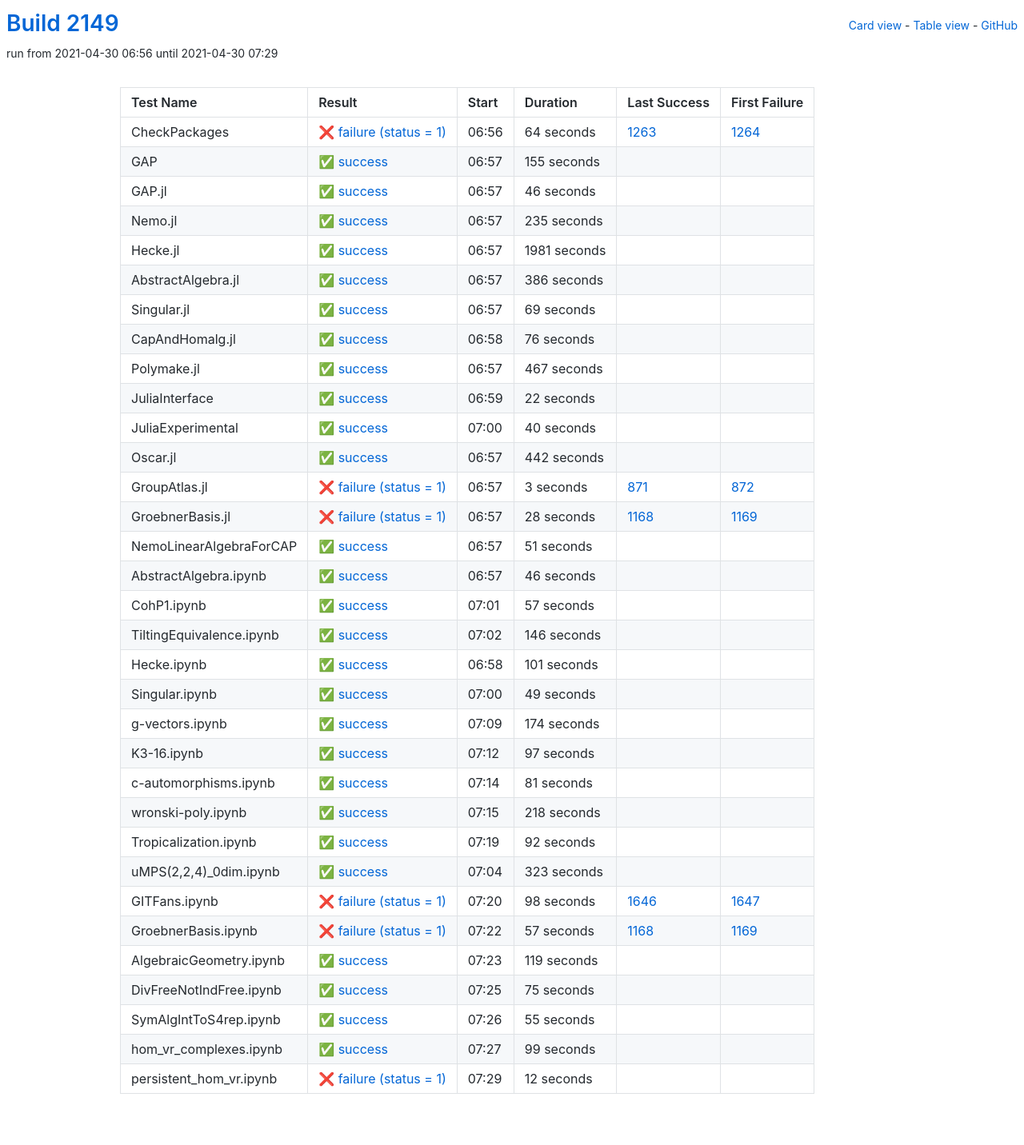
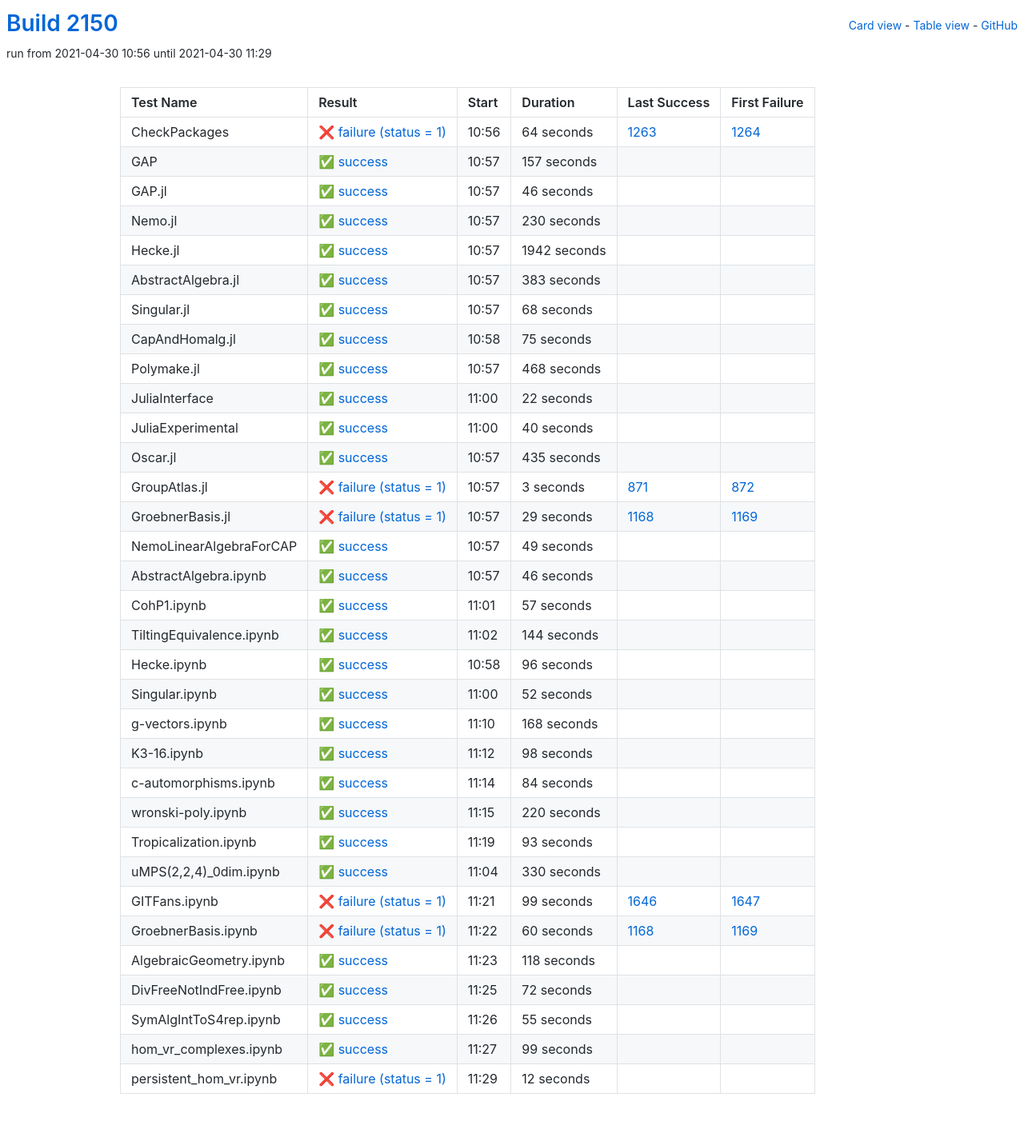
Before and after one commit to oscar-system/oscar-ci-status-stable, a Jekyll site: the page built from table.html, in a window 1280 px wide. Shown: the whole page at 80% size. Built offline with Jekyll 4.4.1, drawn with Linux system fonts in a browser that asks for light colours.

Commit message:
Build #2150

```diff
--- a/_data/ci.yml
+++ b/_data/ci.yml
@@ -1,6 +1,6 @@
 ---
-build: 2149
-build_url: https://oscarci.mathematik.uni-kl.de/job/oscar-stable/2149/
+build: 2150
+build_url: https://oscarci.mathematik.uni-kl.de/job/oscar-stable/2150/
 job: oscar-stable
 organization: oscar-system
 repo: oscar-ci-status-stable
@@ -8,8 +8,8 @@ repourl: https://github.com/oscar-system/oscar-ci-status-stable
 tests:
 - name: CheckPackages
   id: checkpackages
-  log: https://oscarci.mathematik.uni-kl.de/job/oscar-stable/2149/artifact/logs/build-2149/CheckPackages.log
-  start: 2021-04-30 06:56
+  log: https://oscarci.mathematik.uni-kl.de/job/oscar-stable/2150/artifact/logs/build-2150/CheckPackages.log
+  start: 2021-04-30 10:56
   success: false
   exitcode: 1
   status: failure
@@ -20,20 +20,20 @@ tests:
   first_failure_url: https://oscarci.mathematik.uni-kl.de/job/oscar-stable/1264/
 - name: GAP
   id: gap
-  log: https://oscarci.mathematik.uni-kl.de/job/oscar-stable/2149/artifact/logs/build-2149/GAP.log
-  start: 2021-04-30 06:57
+  log: https://oscarci.mathematik.uni-kl.de/job/oscar-stable/2150/artifact/logs/build-2150/GAP.log
+  start: 2021-04-30 10:57
   success: true
   exitcode: 0
   status: success
-  duration: 155
+  duration: 157
   last_success: false
   last_success_url:
   first_failure: false
   first_failure_url:
 - name: GAP.jl
   id: gap-jl
-  log: https://oscarci.mathematik.uni-kl.de/job/oscar-stable/2149/artifact/logs/build-2149/GAP.jl.log
-  start: 2021-04-30 06:57
+  log: https://oscarci.mathematik.uni-kl.de/job/oscar-stable/2150/artifact/logs/build-2150/GAP.jl.log
+  start: 2021-04-30 10:57
   success: true
   exitcode: 0
   status: success
@@ -44,80 +44,80 @@ tests:
   first_failure_url:
 - name: Nemo.jl
   id: nemo-jl
-  log: https://oscarci.mathematik.uni-kl.de/job/oscar-stable/2149/artifact/logs/build-2149/Nemo.jl.log
-  start: 2021-04-30 06:57
+  log: https://oscarci.mathematik.uni-kl.de/job/oscar-stable/2150/artifact/logs/build-2150/Nemo.jl.log
+  start: 2021-04-30 10:57
   success: true
   exitcode: 0
   status: success
-  duration: 235
+  duration: 230
   last_success: false
   last_success_url:
   first_failure: false
   first_failure_url:
 - name: Hecke.jl
   id: hecke-jl
-  log: https://oscarci.mathematik.uni-kl.de/job/oscar-stable/2149/artifact/logs/build-2149/Hecke.jl.log
-  start: 2021-04-30 06:57
+  log: https://oscarci.mathematik.uni-kl.de/job/oscar-stable/2150/artifact/logs/build-2150/Hecke.jl.log
+  start: 2021-04-30 10:57
   success: true
   exitcode: 0
   status: success
-  duration: 1981
+  duration: 1942
   last_success: false
   last_success_url:
   first_failure: false
   first_failure_url:
 - name: AbstractAlgebra.jl
   id: abstractalgebra-jl
-  log: https://oscarci.mathematik.uni-kl.de/job/oscar-stable/2149/artifact/logs/build-2149/AbstractAlgebra.jl.log
-  start: 2021-04-30 06:57
+  log: https://oscarci.mathematik.uni-kl.de/job/oscar-stable/2150/artifact/logs/build-2150/AbstractAlgebra.jl.log
+  start: 2021-04-30 10:57
   success: true
   exitcode: 0
   status: success
-  duration: 386
+  duration: 383
   last_success: false
   last_success_url:
   first_failure: false
   first_failure_url:
 - name: Singular.jl
   id: singular-jl
-  log: https://oscarci.mathematik.uni-kl.de/job/oscar-stable/2149/artifact/logs/build-2149/Singular.jl.log
-  start: 2021-04-30 06:57
+  log: https://oscarci.mathematik.uni-kl.de/job/oscar-stable/2150/artifact/logs/build-2150/Singular.jl.log
+  start: 2021-04-30 10:57
   success: true
   exitcode: 0
   status: success
-  duration: 69
+  duration: 68
   last_success: false
   last_success_url:
   first_failure: false
   first_failure_url:
 - name: CapAndHomalg.jl
   id: capandhomalg-jl
-  log: https://oscarci.mathematik.uni-kl.de/job/oscar-stable/2149/artifact/logs/build-2149/CapAndHomalg.jl.log
-  start: 2021-04-30 06:58
+  log: https://oscarci.mathematik.uni-kl.de/job/oscar-stable/2150/artifact/logs/build-2150/CapAndHomalg.jl.log
+  start: 2021-04-30 10:58
   success: true
   exitcode: 0
   status: success
-  duration: 76
+  duration: 75
   last_success: false
   last_success_url:
   first_failure: false
   first_failure_url:
 - name: Polymake.jl
   id: polymake-jl
-  log: https://oscarci.mathematik.uni-kl.de/job/oscar-stable/2149/artifact/logs/build-2149/Polymake.jl.log
-  start: 2021-04-30 06:57
+  log: https://oscarci.mathematik.uni-kl.de/job/oscar-stable/2150/artifact/logs/build-2150/Polymake.jl.log
+  start: 2021-04-30 10:57
   success: true
   exitcode: 0
   status: success
-  duration: 467
+  duration: 468
   last_success: false
   last_success_url:
   first_failure: false
   first_failure_url:
 - name: JuliaInterface
   id: juliainterface
-  log: https://oscarci.mathematik.uni-kl.de/job/oscar-stable/2149/artifact/logs/build-2149/JuliaInterface.log
-  start: 2021-04-30 06:59
+  log: https://oscarci.mathematik.uni-kl.de/job/oscar-stable/2150/artifact/logs/build-2150/JuliaInterface.log
+  start: 2021-04-30 11:00
   success: true
   exitcode: 0
   status: success
@@ -128,8 +128,8 @@ tests:
   first_failure_url:
 - name: JuliaExperimental
   id: juliaexperimental
-  log: https://oscarci.mathematik.uni-kl.de/job/oscar-stable/2149/artifact/logs/build-2149/JuliaExperimental.log
-  start: 2021-04-30 07:00
+  log: https://oscarci.mathematik.uni-kl.de/job/oscar-stable/2150/artifact/logs/build-2150/JuliaExperimental.log
+  start: 2021-04-30 11:00
   success: true
   exitcode: 0
   status: success
@@ -140,20 +140,20 @@ tests:
   first_failure_url:
 - name: Oscar.jl
   id: oscar-jl
-  log: https://oscarci.mathematik.uni-kl.de/job/oscar-stable/2149/artifact/logs/build-2149/Oscar.jl.log
-  start: 2021-04-30 06:57
+  log: https://oscarci.mathematik.uni-kl.de/job/oscar-stable/2150/artifact/logs/build-2150/Oscar.jl.log
+  start: 2021-04-30 10:57
   success: true
   exitcode: 0
   status: success
-  duration: 442
+  duration: 435
   last_success: false
   last_success_url:
   first_failure: false
   first_failure_url:
 - name: GroupAtlas.jl
   id: groupatlas-jl
-  log: https://oscarci.mathematik.uni-kl.de/job/oscar-stable/2149/artifact/logs/build-2149/GroupAtlas.jl.log
-  start: 2021-04-30 06:57
+  log: https://oscarci.mathematik.uni-kl.de/job/oscar-stable/2150/artifact/logs/build-2150/GroupAtlas.jl.log
+  start: 2021-04-30 10:57
   success: false
   exitcode: 1
   status: failure
@@ -164,32 +164,32 @@ tests:
   first_failure_url: https://oscarci.mathematik.uni-kl.de/job/oscar-stable/872/
 - name: GroebnerBasis.jl
   id: groebnerbasis-jl
-  log: https://oscarci.mathematik.uni-kl.de/job/oscar-stable/2149/artifact/logs/build-2149/GroebnerBasis.jl.log
-  start: 2021-04-30 06:57
+  log: https://oscarci.mathematik.uni-kl.de/job/oscar-stable/2150/artifact/logs/build-2150/GroebnerBasis.jl.log
+  start: 2021-04-30 10:57
   success: false
   exitcode: 1
   status: failure
-  duration: 28
+  duration: 29
   last_success: 1168
   last_success_url: https://oscarci.mathematik.uni-kl.de/job/oscar-stable/1168/
   first_failure: 1169
   first_failure_url: https://oscarci.mathematik.uni-kl.de/job/oscar-stable/1169/
 - name: NemoLinearAlgebraForCAP
   id: nemolinearalgebraforcap
-  log: https://oscarci.mathematik.uni-kl.de/job/oscar-stable/2149/artifact/logs/build-2149/NemoLinearAlgebraForCAP.log
-  start: 2021-04-30 06:57
+  log: https://oscarci.mathematik.uni-kl.de/job/oscar-stable/2150/artifact/logs/build-2150/NemoLinearAlgebraForCAP.log
+  start: 2021-04-30 10:57
   success: true
   exitcode: 0
   status: success
-  duration: 51
+  duration: 49
   last_success: false
   last_success_url:
   first_failure: false
   first_failure_url:
 - name: AbstractAlgebra.ipynb
   id: abstractalgebra-ipynb
-  log: https://oscarci.mathematik.uni-kl.de/job/oscar-stable/2149/artifact/logs/build-2149/AbstractAlgebra.ipynb.log
-  start: 2021-04-30 06:57
+  log: https://oscarci.mathematik.uni-kl.de/job/oscar-stable/2150/artifact/logs/build-2150/AbstractAlgebra.ipynb.log
+  start: 2021-04-30 10:57
   success: true
   exitcode: 0
   status: success
@@ -200,8 +200,8 @@ tests:
   first_failure_url:
 - name: CohP1.ipynb
   id: cohp1-ipynb
-  log: https://oscarci.mathematik.uni-kl.de/job/oscar-stable/2149/artifact/logs/build-2149/CohP1.ipynb.log
-  start: 2021-04-30 07:01
+  log: https://oscarci.mathematik.uni-kl.de/job/oscar-stable/2150/artifact/logs/build-2150/CohP1.ipynb.log
+  start: 2021-04-30 11:01
   success: true
   exitcode: 0
   status: success
@@ -212,164 +212,164 @@ tests:
   first_failure_url:
 - name: TiltingEquivalence.ipynb
   id: tiltingequivalence-ipynb
-  log: https://oscarci.mathematik.uni-kl.de/job/oscar-stable/2149/artifact/logs/build-2149/TiltingEquivalence.ipynb.log
-  start: 2021-04-30 07:02
+  log: https://oscarci.mathematik.uni-kl.de/job/oscar-stable/2150/artifact/logs/build-2150/TiltingEquivalence.ipynb.log
+  start: 2021-04-30 11:02
   success: true
   exitcode: 0
   status: success
-  duration: 146
+  duration: 144
   last_success: false
   last_success_url:
   first_failure: false
   first_failure_url:
 - name: Hecke.ipynb
   id: hecke-ipynb
-  log: https://oscarci.mathematik.uni-kl.de/job/oscar-stable/2149/artifact/logs/build-2149/Hecke.ipynb.log
-  start: 2021-04-30 06:58
+  log: https://oscarci.mathematik.uni-kl.de/job/oscar-stable/2150/artifact/logs/build-2150/Hecke.ipynb.log
+  start: 2021-04-30 10:58
   success: true
   exitcode: 0
   status: success
-  duration: 101
+  duration: 96
   last_success: false
   last_success_url:
   first_failure: false
   first_failure_url:
 - name: Singular.ipynb
   id: singular-ipynb
-  log: https://oscarci.mathematik.uni-kl.de/job/oscar-stable/2149/artifact/logs/build-2149/Singular.ipynb.log
-  start: 2021-04-30 07:00
+  log: https://oscarci.mathematik.uni-kl.de/job/oscar-stable/2150/artifact/logs/build-2150/Singular.ipynb.log
+  start: 2021-04-30 11:00
   success: true
   exitcode: 0
   status: success
-  duration: 49
+  duration: 52
   last_success: false
   last_success_url:
   first_failure: false
   first_failure_url:
 - name: g-vectors.ipynb
   id: g-vectors-ipynb
-  log: https://oscarci.mathematik.uni-kl.de/job/oscar-stable/2149/artifact/logs/build-2149/g-vectors.ipynb.log
-  start: 2021-04-30 07:09
+  log: https://oscarci.mathematik.uni-kl.de/job/oscar-stable/2150/artifact/logs/build-2150/g-vectors.ipynb.log
+  start: 2021-04-30 11:10
   success: true
   exitcode: 0
   status: success
-  duration: 174
+  duration: 168
   last_success: false
   last_success_url:
   first_failure: false
   first_failure_url:
 - name: K3-16.ipynb
   id: k3-16-ipynb
-  log: https://oscarci.mathematik.uni-kl.de/job/oscar-stable/2149/artifact/logs/build-2149/K3-16.ipynb.log
-  start: 2021-04-30 07:12
+  log: https://oscarci.mathematik.uni-kl.de/job/oscar-stable/2150/artifact/logs/build-2150/K3-16.ipynb.log
+  start: 2021-04-30 11:12
   success: true
   exitcode: 0
   status: success
-  duration: 97
+  duration: 98
   last_success: false
   last_success_url:
   first_failure: false
   first_failure_url:
 - name: c-automorphisms.ipynb
   id: c-automorphisms-ipynb
-  log: https://oscarci.mathematik.uni-kl.de/job/oscar-stable/2149/artifact/logs/build-2149/c-automorphisms.ipynb.log
-  start: 2021-04-30 07:14
+  log: https://oscarci.mathematik.uni-kl.de/job/oscar-stable/2150/artifact/logs/build-2150/c-automorphisms.ipynb.log
+  start: 2021-04-30 11:14
   success: true
   exitcode: 0
   status: success
-  duration: 81
+  duration: 84
   last_success: false
   last_success_url:
   first_failure: false
   first_failure_url:
 - name: wronski-poly.ipynb
   id: wronski-poly-ipynb
-  log: https://oscarci.mathematik.uni-kl.de/job/oscar-stable/2149/artifact/logs/build-2149/wronski-poly.ipynb.log
-  start: 2021-04-30 07:15
+  log: https://oscarci.mathematik.uni-kl.de/job/oscar-stable/2150/artifact/logs/build-2150/wronski-poly.ipynb.log
+  start: 2021-04-30 11:15
   success: true
   exitcode: 0
   status: success
-  duration: 218
+  duration: 220
   last_success: false
   last_success_url:
   first_failure: false
   first_failure_url:
 - name: Tropicalization.ipynb
   id: tropicalization-ipynb
-  log: https://oscarci.mathematik.uni-kl.de/job/oscar-stable/2149/artifact/logs/build-2149/Tropicalization.ipynb.log
-  start: 2021-04-30 07:19
+  log: https://oscarci.mathematik.uni-kl.de/job/oscar-stable/2150/artifact/logs/build-2150/Tropicalization.ipynb.log
+  start: 2021-04-30 11:19
   success: true
   exitcode: 0
   status: success
-  duration: 92
+  duration: 93
   last_success: false
   last_success_url:
   first_failure: false
   first_failure_url:
 - name: uMPS(2,2,4)_0dim.ipynb
   id: umps-2-2-4-0dim-ipynb
-  log: https://oscarci.mathematik.uni-kl.de/job/oscar-stable/2149/artifact/logs/build-2149/uMPS-2-2-4-_0dim.ipynb.log
-  start: 2021-04-30 07:04
+  log: https://oscarci.mathematik.uni-kl.de/job/oscar-stable/2150/artifact/logs/build-2150/uMPS-2-2-4-_0dim.ipynb.log
+  start: 2021-04-30 11:04
   success: true
   exitcode: 0
   status: success
-  duration: 323
+  duration: 330
   last_success: false
   last_success_url:
   first_failure: false
   first_failure_url:
 - name: GITFans.ipynb
   id: gitfans-ipynb
-  log: https://oscarci.mathematik.uni-kl.de/job/oscar-stable/2149/artifact/logs/build-2149/GITFans.ipynb.log
-  start: 2021-04-30 07:20
+  log: https://oscarci.mathematik.uni-kl.de/job/oscar-stable/2150/artifact/logs/build-2150/GITFans.ipynb.log
+  start: 2021-04-30 11:21
   success: false
   exitcode: 1
   status: failure
-  duration: 98
+  duration: 99
   last_success: 1646
   last_success_url: https://oscarci.mathematik.uni-kl.de/job/oscar-stable/1646/
   first_failure: 1647
   first_failure_url: https://oscarci.mathematik.uni-kl.de/job/oscar-stable/1647/
 - name: GroebnerBasis.ipynb
   id: groebnerbasis-ipynb
-  log: https://oscarci.mathematik.uni-kl.de/job/oscar-stable/2149/artifact/logs/build-2149/GroebnerBasis.ipynb.log
-  start: 2021-04-30 07:22
+  log: https://oscarci.mathematik.uni-kl.de/job/oscar-stable/2150/artifact/logs/build-2150/GroebnerBasis.ipynb.log
+  start: 2021-04-30 11:22
   success: false
   exitcode: 1
   status: failure
-  duration: 57
+  duration: 60
   last_success: 1168
   last_success_url: https://oscarci.mathematik.uni-kl.de/job/oscar-stable/1168/
   first_failure: 1169
   first_failure_url: https://oscarci.mathematik.uni-kl.de/job/oscar-stable/1169/
 - name: AlgebraicGeometry.ipynb
   id: algebraicgeometry-ipynb
-  log: https://oscarci.mathematik.uni-kl.de/job/oscar-stable/2149/artifact/logs/build-2149/AlgebraicGeometry.ipynb.log
-  start: 2021-04-30 07:23
+  log: https://oscarci.mathematik.uni-kl.de/job/oscar-stable/2150/artifact/logs/build-2150/AlgebraicGeometry.ipynb.log
+  start: 2021-04-30 11:23
   success: true
   exitcode: 0
   status: success
-  duration: 119
+  duration: 118
   last_success: false
   last_success_url:
   first_failure: false
   first_failure_url:
 - name: DivFreeNotIndFree.ipynb
   id: divfreenotindfree-ipynb
-  log: https://oscarci.mathematik.uni-kl.de/job/oscar-stable/2149/artifact/logs/build-2149/DivFreeNotIndFree.ipynb.log
-  start: 2021-04-30 07:25
+  log: https://oscarci.mathematik.uni-kl.de/job/oscar-stable/2150/artifact/logs/build-2150/DivFreeNotIndFree.ipynb.log
+  start: 2021-04-30 11:25
   success: true
   exitcode: 0
   status: success
-  duration: 75
+  duration: 72
   last_success: false
   last_success_url:
   first_failure: false
   first_failure_url:
 - name: SymAlgIntToS4rep.ipynb
   id: symalginttos4rep-ipynb
-  log: https://oscarci.mathematik.uni-kl.de/job/oscar-stable/2149/artifact/logs/build-2149/SymAlgIntToS4rep.ipynb.log
-  start: 2021-04-30 07:26
+  log: https://oscarci.mathematik.uni-kl.de/job/oscar-stable/2150/artifact/logs/build-2150/SymAlgIntToS4rep.ipynb.log
+  start: 2021-04-30 11:26
   success: true
   exitcode: 0
   status: success
@@ -380,8 +380,8 @@ tests:
   first_failure_url:
 - name: hom_vr_complexes.ipynb
   id: hom-vr-complexes-ipynb
-  log: https://oscarci.mathematik.uni-kl.de/job/oscar-stable/2149/artifact/logs/build-2149/hom_vr_complexes.ipynb.log
-  start: 2021-04-30 07:27
+  log: https://oscarci.mathematik.uni-kl.de/job/oscar-stable/2150/artifact/logs/build-2150/hom_vr_complexes.ipynb.log
+  start: 2021-04-30 11:27
   success: true
   exitcode: 0
   status: success
@@ -392,8 +392,8 @@ tests:
   first_failure_url:
 - name: persistent_hom_vr.ipynb
   id: persistent-hom-vr-ipynb
-  log: https://oscarci.mathematik.uni-kl.de/job/oscar-stable/2149/artifact/logs/build-2149/persistent_hom_vr.ipynb.log
-  start: 2021-04-30 07:29
+  log: https://oscarci.mathematik.uni-kl.de/job/oscar-stable/2150/artifact/logs/build-2150/persistent_hom_vr.ipynb.log
+  start: 2021-04-30 11:29
   success: false
   exitcode: 1
   status: failure
```
Also changed, not shown: README.md.
